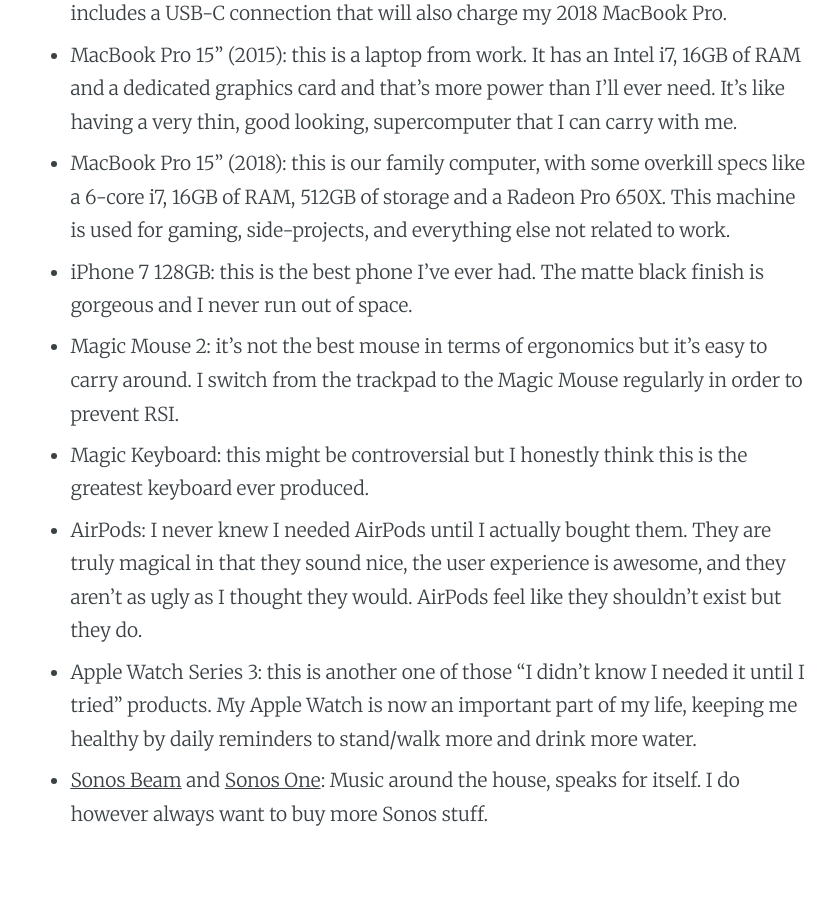
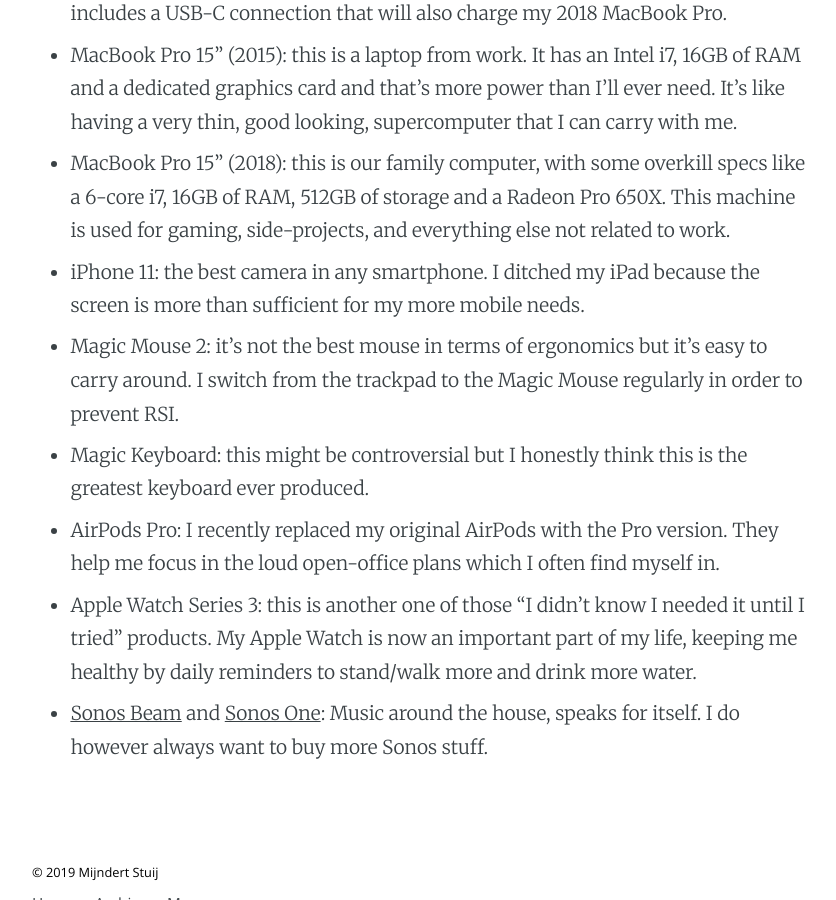
Before and after one commit to mijndert/website, a Jekyll site: the page built from _pages/uses.md, in a window 1280 px wide and 900 px high, scrolled down 1667 px. Shown: the whole window, without its empty margins (218-1054 px from the left). Built offline with Jekyll 4.4.1, drawn with Linux system fonts in a browser that asks for light colours; some of the changed text lies outside the part shown.

Commit message:
Update /uses

```diff
--- a/_pages/uses.md
+++ b/_pages/uses.md
@@ -11,7 +11,7 @@
 
 I use a lot of apps throughout the day but these are the ones I use the most.
 
-- [Chrome](https://www.google.com/intl/nl/chrome/): still my primary browser but I'm always looking for something else because why not?
+- [Firefox](https://www.mozilla.org/firefox/new/): a super fast, customizable web browser. I use it every single day on all my devices.
 - [iTerm2](https://www.iterm2.com): I work in the terminal 80% of the time, why not pick the best terminal app?
 - [VS Code](https://code.visualstudio.com): I replaced Atom with VS Code recently and couldn't be happier. It's fast, has a bunch of cool plug-ins and gets new features on a regular basis.
 - [Vim](https://www.vim.org): whenever I need to do some quick edits I usually pick Vim.
@@ -33,9 +33,9 @@
 - LG 27UK850: a beautiful 27 inch 4K screen that also supports HDR content and includes a USB-C connection that will also charge my 2018 MacBook Pro.
 - MacBook Pro 15" (2015): this is a laptop from work. It has an Intel i7, 16GB of RAM and a dedicated graphics card and that's more power than I'll ever need. It's like having a very thin, good looking, supercomputer that I can carry with me.
 - MacBook Pro 15" (2018): this is our family computer, with some overkill specs like a 6-core i7, 16GB of RAM, 512GB of storage and a Radeon Pro 650X. This machine is used for gaming, side-projects, and everything else not related to work.
-- iPhone 7 128GB: this is the best phone I've ever had. The matte black finish is gorgeous and I never run out of space.
+- iPhone 11: the best camera in any smartphone. I ditched my iPad because the screen is more than sufficient for my more mobile needs.
 - Magic Mouse 2: it's not the best mouse in terms of ergonomics but it's easy to carry around. I switch from the trackpad to the Magic Mouse regularly in order to prevent RSI.
 - Magic Keyboard: this might be controversial but I honestly think this is the greatest keyboard ever produced.
-- AirPods: I never knew I needed AirPods until I actually bought them. They are truly magical in that they sound nice, the user experience is awesome, and they aren't as ugly as I thought they would. AirPods feel like they shouldn't exist but they do.
+- AirPods Pro: I recently replaced my original AirPods with the Pro version. They help me focus in the loud open-office plans which I often find myself in.
 - Apple Watch Series 3: this is another one of those "I didn't know I needed it until I tried" products. My Apple Watch is now an important part of my life, keeping me healthy by daily reminders to stand/walk more and drink more water.
 - [Sonos Beam](https://www.sonos.com/nl-nl/shop/beam.html) and [Sonos One](https://www.sonos.com/nl-nl/shop/one.html): Music around the house, speaks for itself. I do however always want to buy more Sonos stuff.
```
